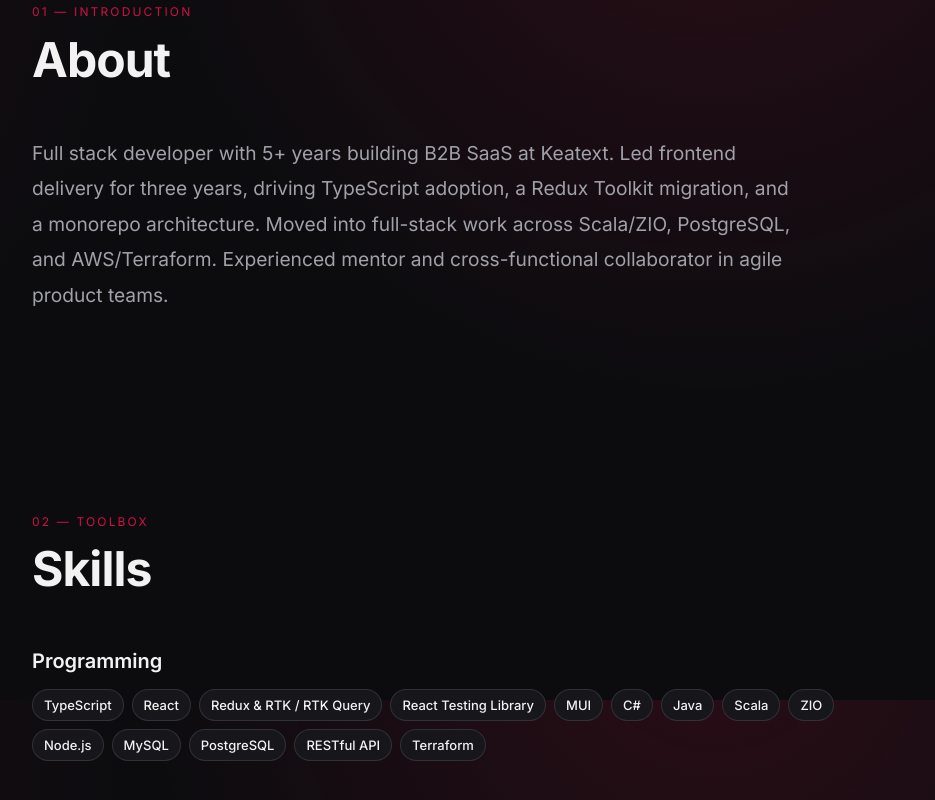
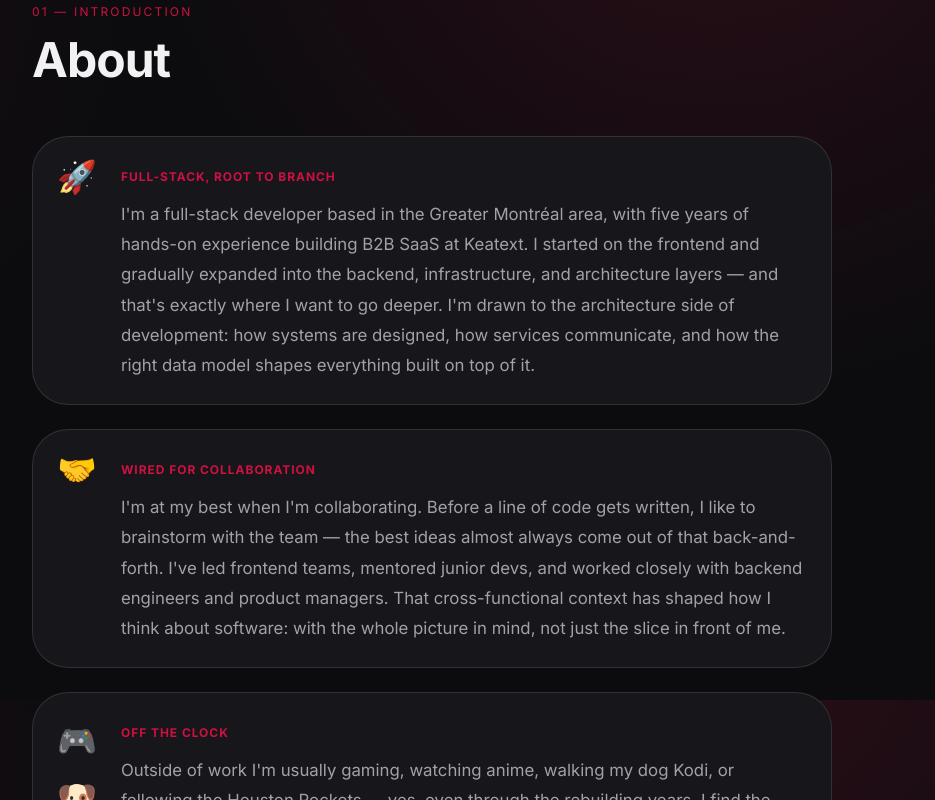
Before and after one commit to ArunrajAdlee/arunrajadlee.github.io, a React (Vite) app: page / in a window 1280 px wide. Shown: the part 900-1700 px from the top of the page, without its empty margins (182-1117 px from the left). Built offline with nearby package versions, Linux system fonts and the light colour scheme.

Commit message:
#4 Update About Me section to include more personal and work related details

```diff
--- a/src/components/About.tsx
+++ b/src/components/About.tsx
@@ -1,20 +1,95 @@
-import { Typography } from '@mui/material';
+import { Box, Stack, Typography } from '@mui/material';
 import Section from './Section';
 import resume from '../data/resume';
+
+const BLURBS = [
+  {
+    emojis: ['🚀'],
+    label: 'Full-Stack, Root to Branch',
+    index: 0,
+    align: 'flex-start',
+  },
+  {
+    emojis: ['🤝'],
+    label: 'Wired for Collaboration',
+    index: 1,
+    align: 'flex-start',
+  },
+  {
+    emojis: ['🎮', '🐶', '🏀'],
+    label: 'Off the Clock',
+    index: 2,
+    align: 'center',
+  },
+];
 
 export default function About() {
   return (
     <Section id='about' eyebrow='01 — Introduction' title='About'>
+      <Stack spacing={3} sx={{ maxWidth: 800 }}>
+        {BLURBS.map(({ emojis, label, index, align }) => (
+          <Box
+            key={index}
+            sx={{
+              display: 'flex',
+              gap: { xs: 2, md: 3 },
+              alignItems: align,
+              bgcolor: 'background.paper',
+              border: '1px solid',
+              borderColor: 'divider',
+              borderRadius: 3,
+              p: { xs: 2.5, md: 3 },
+              transition: 'border-color 0.25s',
+              '&:hover': { borderColor: 'primary.main' },
+            }}
+          >
+            <Stack
+              direction='column'
+              alignItems='center'
+              spacing={3}
+              sx={{ flexShrink: 0 }}
+            >
+              {emojis.map((emoji) => (
+                <Typography
+                  key={emoji}
+                  component='span'
+                  sx={{
+                    fontSize: { xs: '1.75rem', md: '2rem' },
+                    lineHeight: 1,
+                  }}
+                  role='img'
+                  aria-label={emoji}
+                >
+                  {emoji}
+                </Typography>
+              ))}
+            </Stack>
+            <Box>
+              <Typography
+                variant='overline'
+                sx={{
+                  color: 'primary.main',
+                  fontWeight: 700,
+                  letterSpacing: '0.08em',
+                  display: 'block',
+                  mb: 0.75,
+                }}
+              >
+                {label}
+              </Typography>
               <Typography
                 sx={{
-          fontSize: { xs: '1.05rem', md: '1.2rem' },
+                  fontSize: { xs: '0.97rem', md: '1.05rem' },
                   color: 'text.secondary',
-          lineHeight: 1.85,
-          maxWidth: 760,
+                  lineHeight: 1.8,
                 }}
               >
-        {resume.summary}
+                {resume.about[index]}
               </Typography>
+            </Box>
+          </Box>
+        ))}
+      </Stack>
     </Section>
   );
 }
--- a/src/data/resume.ts
+++ b/src/data/resume.ts
@@ -15,6 +15,11 @@ const resume: Resume = {
   },
   summary:
     'Full stack developer with 5+ years building B2B SaaS at Keatext. Led frontend delivery for three years, driving TypeScript adoption, a Redux Toolkit migration, and a monorepo architecture. Moved into full-stack work across Scala/ZIO, PostgreSQL, and AWS/Terraform. Experienced mentor and cross-functional collaborator in agile product teams.',
+  about: [
+    "I'm a full-stack developer based in the Greater Montréal area, with five years of hands-on experience building B2B SaaS at Keatext. I started on the frontend and gradually expanded into the backend, infrastructure, and architecture layers — and that's exactly where I want to go deeper. I'm drawn to the architecture side of development: how systems are designed, how services communicate, and how the right data model shapes everything built on top of it.",
+    "I'm at my best when I'm collaborating. Before a line of code gets written, I like to brainstorm with the team — the best ideas almost always come out of that back-and-forth. I've led frontend teams, mentored junior devs, and worked closely with backend engineers and product managers. That cross-functional context has shaped how I think about software: with the whole picture in mind, not just the slice in front of me.",
+    "Outside of work I'm usually gaming, watching anime, walking my dog Kodi, or following the Houston Rockets — yes, even through the rebuilding years. I find the same satisfaction in a well-executed play as in a clean system design: everything moving in sync.",
+  ],
   skills: [
     {
       label: 'Programming',
@@ -47,7 +52,7 @@ const resume: Resume = {
         'Auth0',
         'Postman',
         'Slack',
-        'Claude Code'
+        'Claude Code',
       ],
     },
     {
--- a/src/types.ts
+++ b/src/types.ts
@@ -35,6 +35,7 @@ export interface Education {
 export interface Resume {
   profile: Profile;
   summary: string;
+  about: string[];
   skills: SkillGroup[];
   experience: Experience[];
   education: Education[];
```
Lines whose indentation alone changed are shown as unchanged.
